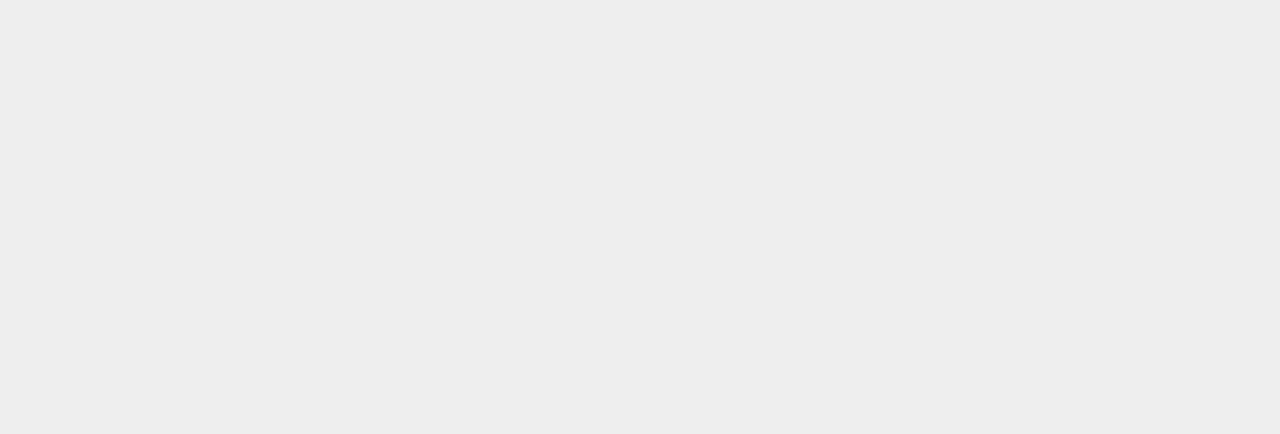
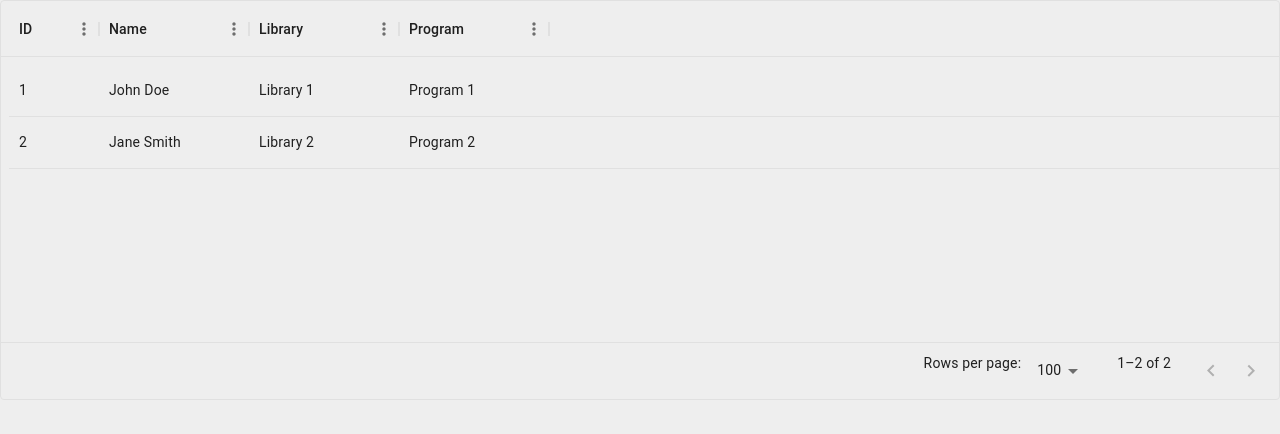
Before and after one commit to graba0maroua/inventoryFront, a React (Vite) app: page /unite in a window 1280 px wide. Before the commit this address had no page. Shown: the top 434 px of the page. Built offline with nearby package versions, Linux system fonts and the light colour scheme.

Commit message:
Data grid table to french

```diff
--- a/package.json
+++ b/package.json
@@ -10,8 +10,13 @@
     "preview": "vite preview"
   },
   "dependencies": {
+    "@emotion/react": "^11.11.0",
+    "@emotion/styled": "^11.11.0",
     "@fortawesome/free-solid-svg-icons": "^6.4.0",
     "@fortawesome/react-fontawesome": "^0.2.0",
+    "@mui/material": "^5.13.0",
+    "@mui/x-data-grid": "^6.4.0",
+    "@mui/x-data-grid-generator": "^6.4.0",
     "@reduxjs/toolkit": "^1.9.5",
     "bootstrap": "^5.2.3",
     "boxicons": "^2.1.4",
--- a/src/app/constantes/constantes.ts
+++ b/src/app/constantes/constantes.ts
@@ -23,3 +23,57 @@ export const monthNumberDays =  new Map(Object.entries( {
     "Décembre":31}))
 
     export const roles = ["Chef_unité","Chef_centre","Chef_équipe"]
+   export const frFRLocalization = {
+        // Root
+     noRowsLabel: 'Pas de rangées/lignes',
+     noResultsOverlayLabel: 'Aucun résultat trouvé.',
+     errorOverlayDefaultLabel: 'Une erreur est produite.',
+     columnMenuUnsort: 'Non classé',
+     columnMenuSortAsc: 'Trier par ordre croissant',
+     columnMenuSortDesc: 'Trier par ordre décroissant',
+     columnMenuFilter: 'Filtrer',
+     columnMenuHideColumn: 'Masquer la colonne',
+     columnMenuShowColumns: 'Afficher les colonnes',
+       // Filter panel text
+       filterPanelAddFilter: 'Ajouter filtre',
+       filterPanelDeleteIconLabel: 'Supprimer',
+       filterPanelLinkOperator: 'Operateur logique',
+       filterPanelOperators: 'Operateur',
+       filterPanelOperatorAnd: 'Et',
+       filterPanelOperatorOr: 'OU',
+       filterPanelColumns: 'Colonne',
+       filterPanelInputLabel: 'Valeur',
+       filterPanelInputPlaceholder: 'valeur filtrer',
+
+     // Filter operators text
+     filterOperatorContains: 'contient',
+     filterOperatorEquals: 'egale',
+     filterOperatorStartsWith: 'commence avec',
+     filterOperatorEndsWith: 'termine avec',
+     filterOperatorIs: 'est',
+     filterOperatorNot: 'est pas',
+     filterOperatorAfter: 'est après',
+     filterOperatorOnOrAfter: 'est le ou avant',
+     filterOperatorBefore: 'est avant',
+     filterOperatorOnOrBefore: 'is on or before',
+     filterOperatorIsEmpty: 'est vide',
+     filterOperatorIsNotEmpty: 'est pas vide',
+     filterOperatorIsAnyOf: 'est un des',
+
+     // Filter values text
+     filterValueAny: 'nimporte',
+     filterValueTrue: 'vrai',
+     filterValueFalse: 'faux',
+    // Column menu text
+    columnMenuLabel: 'Menu',
+    // Columns selector toolbar button text
+    toolbarColumns: 'colonne',
+    toolbarColumnsLabel: 'Choisir colonne',
+     // Columns panel text
+     columnsPanelTextFieldLabel: 'trouver colonne',
+     columnsPanelTextFieldPlaceholder: 'titre colonne',
+     columnsPanelDragIconLabel: 'Réorganiser colonne',
+     columnsPanelShowAllButton: 'Afficher tout',
+     columnsPanelHideAllButton: 'Cacher tout',
+
+   };
--- a/src/app/views/Home.tsx
+++ b/src/app/views/Home.tsx
@@ -1,9 +1,15 @@
 import React, { useEffect, useState } from 'react';
 import './../../dashboard.css';
 import 'boxicons/css/boxicons.min.css';
+import { useAppDispatch } from '../hooks';
+import { useLogoutMutation } from '../../features/auth/login';
+import { signOut } from '../../features/auth/auth-slice';
 
 const Home = () => {
   const [status, setStatus] = useState(false);
+  const dispatch = useAppDispatch()
+  const [logout] = useLogoutMutation();
+
 
   const toggleSidebar = () => {
     setStatus(!status);
@@ -83,12 +89,15 @@ const Home = () => {
           </li>
         </ul>
         <ul className="side-menu">
-          <li>
-            <a href="#" className="logout">
-              <i className="bx bxs-log-out-circle"></i>
-              <span className="text">Logout</span>
-            </a>
-          </li>
+        <li>
+  <a href="#" className="logout" onClick={async () => {
+    await logout("");
+    dispatch(signOut());
+  }}>
+    <i className="bx bxs-log-out-circle"></i>
+    <span className="text">Logout</span>
+  </a>
+</li>
         </ul>
       </section>
       {/* SIDEBAR
--- /dev/null
+++ b/src/app/views/UnitePage.tsx
@@ -0,0 +1,39 @@
+import React from 'react';
+import { DataGrid, GridColDef } from '@mui/x-data-grid';
+import { frFRLocalization } from "../constantes/constantes";
+
+import "./../../Unite.css"
+
+interface Row {
+    id: number;
+    cop_id: number;
+    cop_name: string;
+    cop_lib: string;
+    cop_prg: string;
+  }
+
+  const columns: GridColDef[] = [
+    { field: 'cop_id', headerName: 'ID', width: 90 },
+    { field: 'cop_name', headerName: 'Name', width: 150 },
+    { field: 'cop_lib', headerName: 'Library', width: 150 },
+    { field: 'cop_prg', headerName: 'Program', width: 150 },
+  ];
+
+  const rows: Row[] = [
+    { id: 1, cop_id: 1, cop_name: 'John Doe', cop_lib: 'Library 1', cop_prg: 'Program 1' },
+    { id: 2, cop_id: 2, cop_name: 'Jane Smith', cop_lib: 'Library 2', cop_prg: 'Program 2' },
+    // Add more rows as needed
+  ];
+
+  export default function Unite() {
+    return (
+        <div className="table-container">
+        <DataGrid
+          className="table table-striped"
+          rows={rows}
+          columns={columns}
+          localeText={frFRLocalization}
+        />
+      </div>
+    );
+  }
--- a/src/main.tsx
+++ b/src/main.tsx
@@ -11,6 +11,7 @@ import LoginPage from './app/views/LoginPage.tsx'
 import HomePage from './app/views/Home.tsx'
 import PrivateWrapper from './hoc/Protected.tsx'
 import CentrePage from './app/views/CentrePage.tsx';
+import UnitePage from './app/views/UnitePage.tsx';
 
   ReactDOM.createRoot(document.getElementById('root') as HTMLElement).render(
     <React.StrictMode>
@@ -31,9 +32,14 @@ import CentrePage from './app/views/CentrePage.tsx';
             </PublicWrapper>
           }/>
             <Route path="/centres" element={
-            <PrivateWrapper>
+            <PublicWrapper>
               <CentrePage />
-            </PrivateWrapper>
+            </PublicWrapper>
+          }/>
+            <Route path="/unite" element={
+            <PublicWrapper>
+              <UnitePage />
+            </PublicWrapper>
           }/>
           </Routes>
           </BrowserRouter>
--- /dev/null
+++ b/src/unite.css
@@ -0,0 +1,20 @@
+.table-container {
+    height: 400px;
+    width: 100%;
+    font-family: Arial, sans-serif; /* Set the font family */
+  }
+
+  .table {
+    border: none;
+    font-size: 14px; /* Set the font size */
+  }
+
+  .MuiDataGrid-colHeaderTitle {
+    background-color: #044284; /* Set the background color to a blue shade */
+    color: #fff; /* Set the text color to white */
+    font-weight: bold; /* Apply bold font weight */
+  }
+
+  .MuiDataGrid-row:hover {
+    background-color: #f1f3f5; /* Change the background color on hover */
+  }
```
Also changed, not shown: 1 other file (tests, documents, lock files or other folders).
